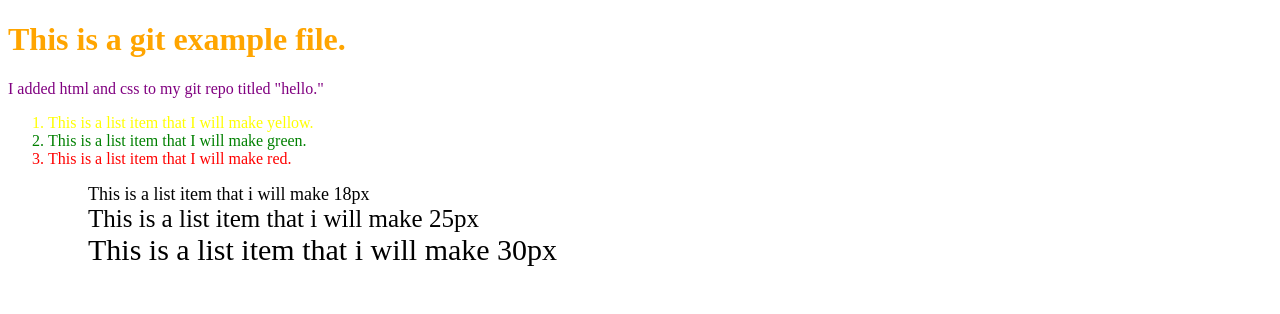
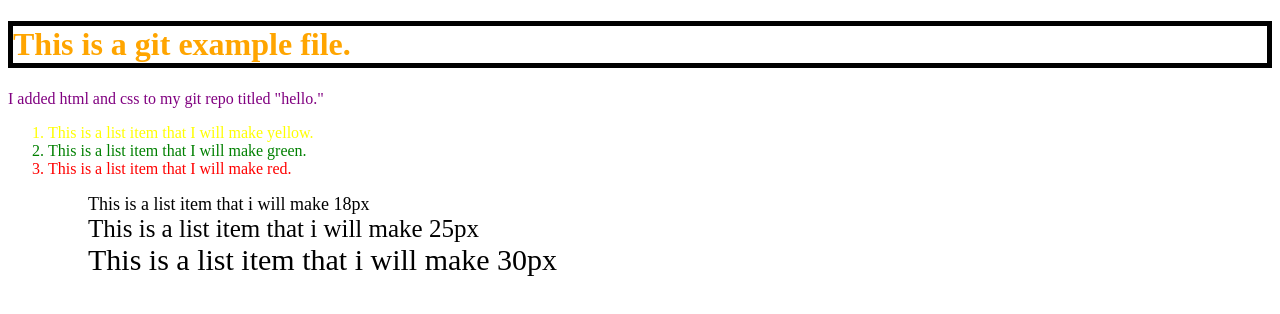
Before and after one commit to Don-Doricent/hello, a plain HTML site: page index.html in a window 1280 px wide. Drawn offline with Linux system fonts and the light colour scheme.

Commit message:
nothing new.

```diff
--- a/style.css
+++ b/style.css
@@ -1,6 +1,7 @@
 h1 {
     color: orange;
     font-weight: bold;
+    border: 5px black solid;
 }
 span {
     color: purple;
```
